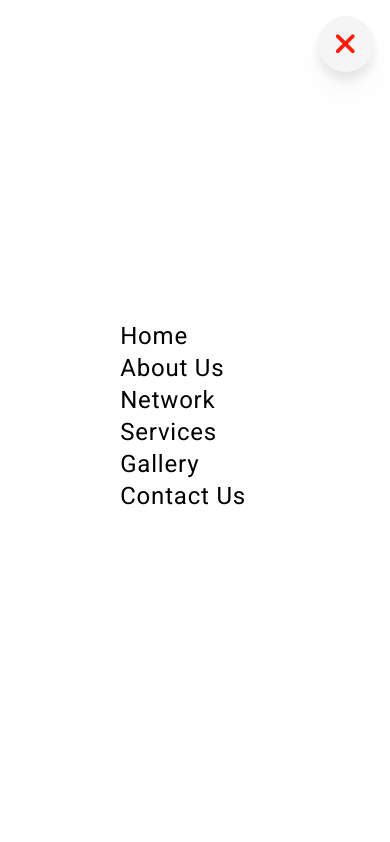
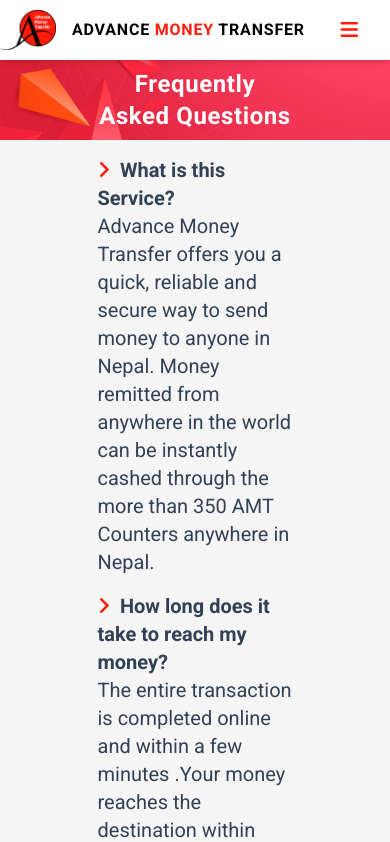
Before and after one commit to navinmaharjan/advance-money-transfer, a React (Vite) app in the folder client/: page /FAQs in a window 390 px wide. Shown: the top 842 px of the page. Built offline with nearby package versions, Linux system fonts and the light colour scheme.

Commit message:
mobile responsive complete

```diff
--- a/client/index.html
+++ b/client/index.html
@@ -17,7 +17,12 @@
     <script type="module" src="/src/main.jsx"></script>
     <script src="https://unpkg.com/aos@next/dist/aos.js"></script>
     <script>
-      AOS.init();
+      AOS.init({
+  disable: function() {
+    let maxWidth = 800;
+    return window.innerWidth < maxWidth;
+  }
+});
     </script>
   </body>
 </html>
--- a/client/src/App.jsx
+++ b/client/src/App.jsx
@@ -1,3 +1,4 @@
+
 import { BrowserRouter, Routes, Route } from "react-router-dom";
 import Header from "./Components/Header";
 import Footer from "./Components/Footer";
@@ -18,6 +19,8 @@
 import FAQ from "./Pages/FooterLinks/FAQ";
 
 const App = () => {
+
+
   return (
     <BrowserRouter>
       <Header />
--- a/client/src/Components/Header.jsx
+++ b/client/src/Components/Header.jsx
@@ -5,7 +5,7 @@
 const Header = () => {
   const [activeLink, setActiveLink] = useState(0);
   const location = useLocation();
-  const [nav, setNav] = useState(false);
+  const [nav, setNav] = useState(true);
   useEffect(() => {
     const determineActiveLink = () => {
       const path = location.pathname;
@@ -35,19 +35,19 @@
   };
   return (
     <>
-      <div className={`sticky top-0 left-0 z-30 bg-transparent sm:bg-white sm:shadow-md`}>
+      <div className={`sticky top-0 left-0 z-30 bg-white shadow-md`}>
         <div className="container mx-auto flex justify-between items-center py-0 sm:py-1">
           {/* ---------Logo-------- */}
           <Link to="/">
-            <div className="flex gap-4  items-center">
-              <div className="relative w-16 h-16 hidden sm:block">
+            <div className="flex sm:gap-4  items-center">
+              <div className="relative sm:w-16 sm:h-16 w-14 h-14">
                 <img
                   src={Logo}
                   alt="logo"
                   className="absolute w-full h-full object-contain"
                 />
               </div>
-              <h1 className="font-roboto uppercase text-2xl font-semibold tracking-wider hidden sm:block ">
+              <h1 className="font-roboto uppercase sm:text-2xl font-semibold tracking-wider pl-4 sm:pl-0">
                 Advance <span className="text-brand">Money</span> Transfer
               </h1>
             </div>
@@ -55,16 +55,45 @@
 
           {/* ---------Nav Area-------- */}
           <nav className={`${!nav ? `flex justify-center` : `flex-none`}`}>
+            {!nav && (
+              <div
+                className={`my-style h-screen  fixed left-0 sm:hidden w-[200px] ${
+                  !nav
+                    ? `animate-menuTransformAnimation`
+                    : "animate-menuTransformAnimation2"
+                }`}
+              >
+                <div className="bg-transparent p-[29px]"></div>
+                <ul className="flex flex-col text-brand bg-offWhite h-screen  pt-10 pl-8 gap-6 uppercase tracking-widest">
+                  <Link to="/" onClick={handleNav}>
+                    <li> Home </li>
+                  </Link>
+                  <Link to="/about-us" onClick={handleNav}>
+                    <li> About Us </li>
+                  </Link>
+                  <Link to="/network" onClick={handleNav}>
+                    <li> Network </li>
+                  </Link>
+                  <Link to="/services" onClick={handleNav}>
+                    <li> Services </li>
+                  </Link>
+                  <Link to="/gallery" onClick={handleNav}>
+                  <li> Gallery </li>
+                  </Link>
+                  <Link to="/contact-us" onClick={handleNav}>
+                  <li> Contact Us </li>
+                  </Link>
+
+                </ul>
+              </div>
+            )}
+
             <ul
-              className={`${
-                !nav
-                  ? `gap-8 tracking-wider hover:opacity-80 cursor-pointer sm:flex p-8 flex-col sm:flex-row pt-80 sm:pt-8 h-screen sm:h-20 mr-6 sm:mr-0`
-                  : `hidden`
-              }`}
+              className={`gap-8 tracking-wider hover:opacity-80 cursor-pointer sm:flex p-8 flex-col sm:flex-row  sm:pt-8  sm:h-20 mr-6 sm:mr-0 hidden`}
             >
               <Link to="/">
                 <li
-                  className={`hover:text-brand transition-colors duration-300 text-2xl sm:text-lg
+                  className={`hover:text-brand transition-colors duration-300 text-base sm:text-lg
                   ${
                     activeLink === 0 ? "border-b-2 border-brand" : "border-none"
                   }`}
@@ -75,7 +104,7 @@
               </Link>
               <Link to="/about-us">
                 <li
-                  className={`hover:text-brand transition-colors duration-300 text-2xl sm:text-lg
+                  className={`hover:text-brand transition-colors duration-300 text-base sm:text-lg
                     ${
                       activeLink === 1
                         ? "border-b-2 border-brand"
@@ -88,7 +117,7 @@
               </Link>
               <Link to="/network">
                 <li
-                  className={`hover:text-brand transition-colors duration-300 text-2xl sm:text-lg
+                  className={`hover:text-brand transition-colors duration-300 text-base sm:text-lg
                     ${
                       activeLink === 2
                         ? "border-b-2 border-brand"
@@ -101,7 +130,7 @@
               </Link>
               <Link to="/services">
                 <li
-                  className={`hover:text-brand transition-colors duration-300 text-2xl sm:text-lg
+                  className={`hover:text-brand transition-colors duration-300 text-base sm:text-lg
                     ${
                       activeLink === 3
                         ? "border-b-2 border-brand"
@@ -114,7 +143,7 @@
               </Link>
               <Link to="/gallery">
                 <li
-                  className={`hover:text-brand transition-colors duration-300 text-2xl sm:text-lg
+                  className={`hover:text-brand transition-colors duration-300 text-base sm:text-lg
                     ${
                       activeLink === 4
                         ? "border-b-2 border-brand"
@@ -127,7 +156,7 @@
               </Link>
               <Link to="/contact-us">
                 <li
-                  className={`hover:text-brand transition-colors duration-300 text-2xl sm:text-lg
+                  className={`hover:text-brand transition-colors duration-300 text-base sm:text-lg
                     ${
                       !nav && activeLink === 5
                         ? "border-b-2 border-brand"
@@ -139,14 +168,15 @@
                 </li>
               </Link>
             </ul>
+
             <div
               onClick={handleNav}
-              className="sm:hidden px-4 flex items-center gap-2 bg-offWhite w-14 h-14 rounded-full m-4 drop-shadow-xl"
+              className="sm:hidden px-4 flex gap-2  m-4 drop-shadow-xl"
             >
               {nav ? (
-                <i className="fa-solid fa-bars text-3xl text-brand"></i>
+                <i className="fa-solid fa-bars text-xl text-brand"></i>
               ) : (
-                <i className="fa-solid fa-xmark text-3xl text-brand"></i>
+                <i className="fa-solid fa-xmark text-xl text-brand"></i>
               )}
             </div>
           </nav>
--- a/client/src/Pages/Home/Home.jsx
+++ b/client/src/Pages/Home/Home.jsx
@@ -15,7 +15,7 @@
       <ExistingCoverage />
       <OurBusinessPartners />
       <TodaysExchangeRate />
-      {/* <TrackPayment /> */}
+      <TrackPayment />
     </>
   );
 };
--- a/client/src/index.css
+++ b/client/src/index.css
@@ -6,4 +6,9 @@
 
 body {
     font-family: 'Roboto', 'sans-serif';
+
 }
+
+.my-style {
+    transition: left 1s ease;
+}
--- a/client/tailwind.config.js
+++ b/client/tailwind.config.js
@@ -32,12 +32,19 @@
           "0%": { transform: 'scale(1)' },
           "100%": { transform: 'scale(1.2)' },
         },
+        menuTransform: {
+          "0%": { left: '-200px' },
+          "100%": { left: '0px' },
+        },
+
       },
       animation: {
         contactAnimation: "contact 5s linear infinite",
         quickLinkAnimation: "quickLinks 5s linear infinite",
         usefulLinkAnimation: "usefulLinks 5s linear infinite",
         bannerScaleAnimation: "bannerScale 10s linear infinite",
+        menuTransformAnimation: "menuTransform 0.1s linear forwards",
+        menuTransformAnimation2: "menuTransform2 0.3s linear forwards",
       },
     },
   },
```
